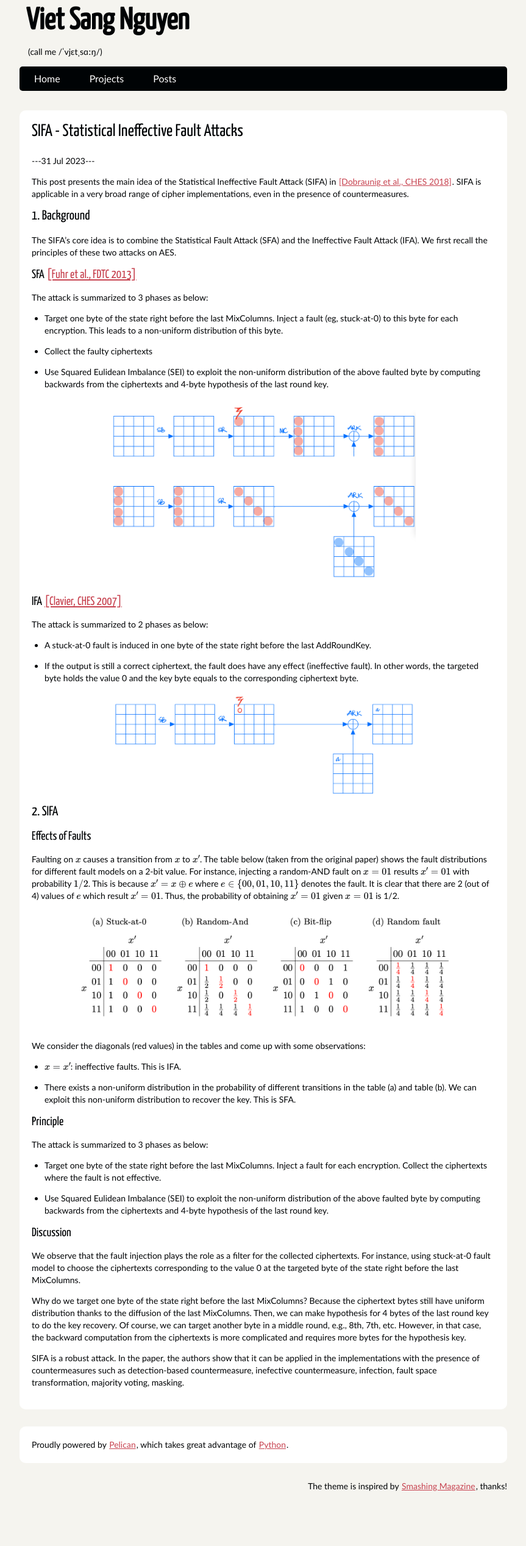
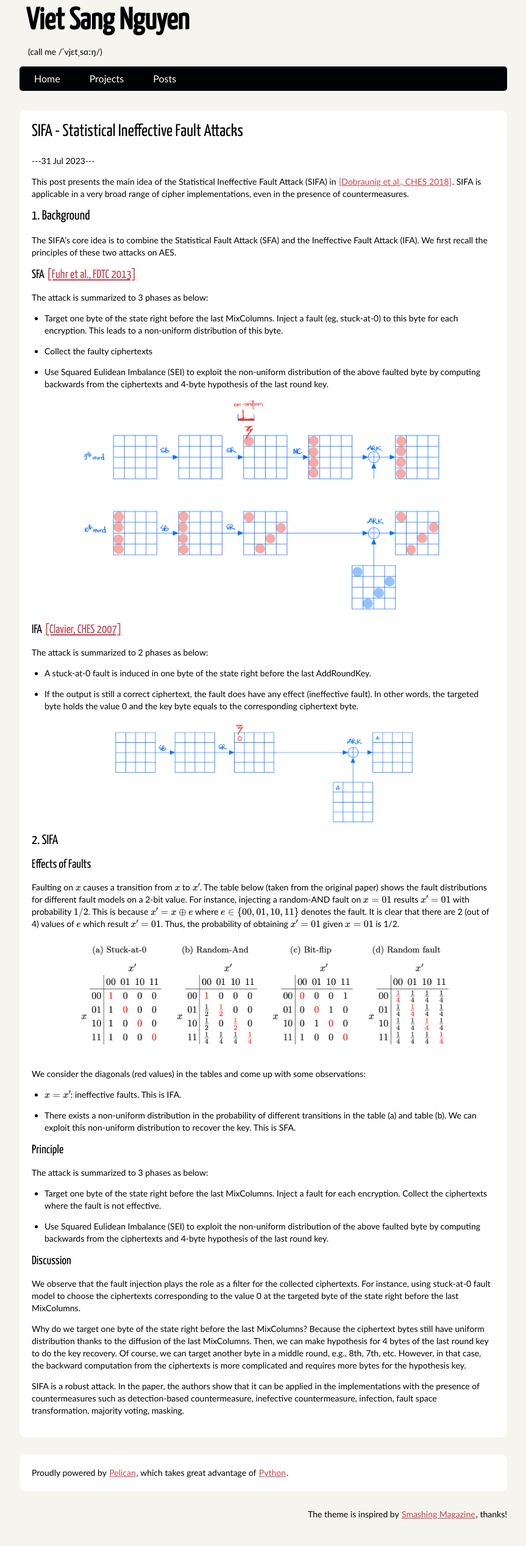
Before and after one commit to nvietsang/nvietsang.github.io, a Jekyll site: the page built from _posts/2023-07-31-SIFA.md, in a window 1280 px wide. Shown: the whole page at 61% size, without its empty margins (208-1071 px from the left). Built offline with Jekyll 4.4.1, drawn with Linux system fonts in a browser that asks for light colours; formulas are drawn with MathJax 3; before the commit the page ends 2489 px from its top, so only the background shows below that.

Commit message:
fix figure

```diff
--- a/_posts/2023-07-31-SIFA.md
+++ b/_posts/2023-07-31-SIFA.md
@@ -18,7 +18,7 @@ The attack is summarized to 3 phases as below:
 - Use Squared Eulidean Imbalance (SEI) to exploit the non-uniform distribution of the above faulted byte by computing backwards from the ciphertexts and 4-byte hypothesis of the last round key.
 
 <div style="text-align: center">
-    <img src="/assets/figures/2023-07-31-SIFA-sfa.jpeg" width="500" alt="drawing"/>
+    <img src="/assets/figures/2023-07-31-SIFA-sfa.png" width="600" alt="drawing"/>
 </div>
 
 ### IFA [[Clavier, CHES 2007]](https://iacr.org/archive/ches2007/47270181/47270181.pdf)
```
Also changed, not shown: assets/figures/2023-07-31-SIFA-sfa.jpeg (deleted), assets/figures/2023-07-31-SIFA-sfa.png (added).
